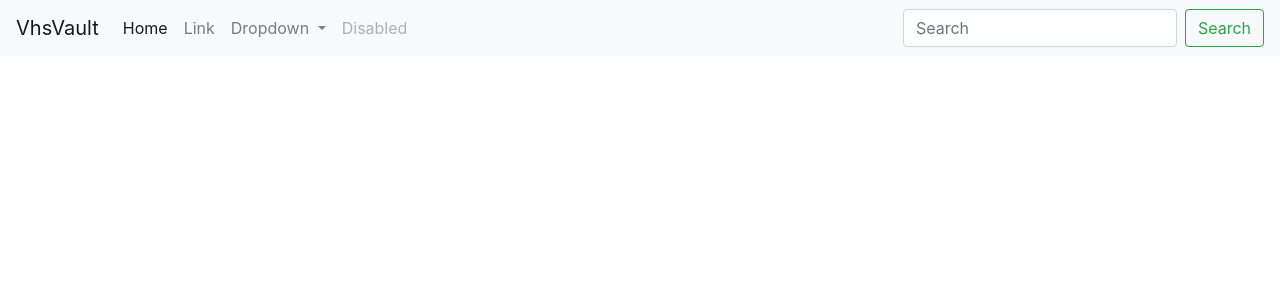
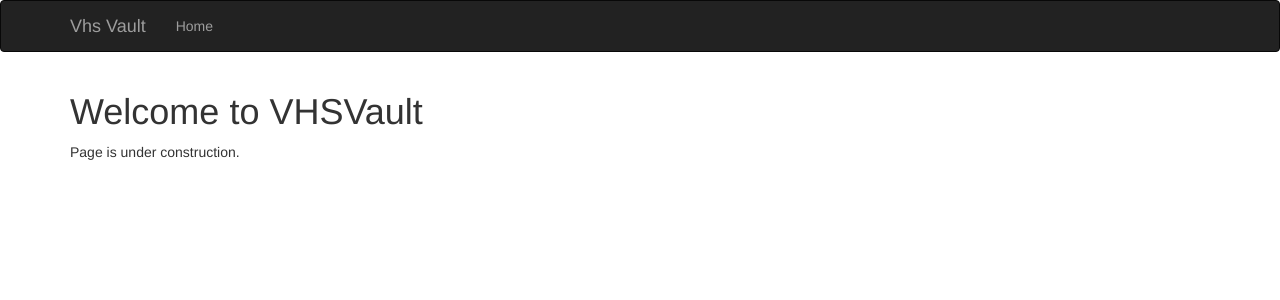
Before and after one commit to nebula1989/vhsvault, a Flask app: page / in a window 1280 px wide. Shown: the top 300 px of the page. Run offline with Flask 2, Linux system fonts and the light colour scheme; some libraries are stand-ins or nearby versions.

Commit message:
flask bootstrap implemented, consider upgrading

```diff
--- a/app.py
+++ b/app.py
@@ -1,6 +1,8 @@
 from flask import Flask, render_template
+from flask_bootstrap import Bootstrap
 
 app = Flask(__name__)
+Bootstrap(app)
 
 
 @app.route('/')
--- a/templates/base.html
+++ b/templates/base.html
@@ -1,17 +1,30 @@
-<!DOCTYPE html>
-<html lang="en">
-<head>
-    <meta name="viewport" content="width=device-width, initial-scale=1, shrink-to-fit=no">
-    <title>VHS Vault</title>
-    <link rel="stylesheet" href="https://cdn.jsdelivr.net/npm/bootstrap@4.5.3/dist/css/bootstrap.min.css" integrity="sha384-TX8t27EcRE3e/ihU7zmQxVncDAy5uIKz4rEkgIXeMed4M0jlfIDPvg6uqKI2xXr2" crossorigin="anonymous">
-</head>
+{% extends 'bootstrap/base.html' %}
 
-<body>
-{% extends 'navbar.html' %}
+{% block title %}Vhs Vault{% endblock %}
 
+{% block navbar %}
+<div class="navbar navbar-inverse" role="navigation">
+    <div class="container">
+        <div class="navbar-header">
+            <button type="button" class="navbar-toggle" data-toggle="collapse" data-target=".navbar-collapse">
+                <span class="sr-only">Toggle navigation</span>
+                <span class="icon-bar"></span>
+                <span class="icon-bar"></span>
+                <span class="icon-bar"></span>
+            </button>
+            <a class="navbar-brand" href="/">Vhs Vault</a>
+        </div>
+        <div class="navbar-collapse collapse">
+            <ul class="nav navbar-nav">
+                <li><a href="/">Home</a></li>
+            </ul>
+        </div>
+    </div>
+</div>
+{% endblock %}
 
-<script src="https://code.jquery.com/jquery-3.5.1.slim.min.js" integrity="sha384-DfXdz2htPH0lsSSs5nCTpuj/zy4C+OGpamoFVy38MVBnE+IbbVYUew+OrCXaRkfj" crossorigin="anonymous"></script>
-<script src="https://cdn.jsdelivr.net/npm/bootstrap@4.5.3/dist/js/bootstrap.bundle.min.js" integrity="sha384-ho+j7jyWK8fNQe+A12Hb8AhRq26LrZ/JpcUGGOn+Y7RsweNrtN/tE3MoK7ZeZDyx" crossorigin="anonymous"></script>
-</body>
-
-</html>
+{% block content %}
+<div class="container">
+    {% block page_content %}{% endblock %}
+</div>
+{% endblock %}
--- a/templates/index.html
+++ b/templates/index.html
@@ -1,2 +1,10 @@
-{% extends "base.html" %}
-<h1 class="h1">Welcome to VHSVault</h1>
+{% extends 'base.html' %}
+
+{% block content %}
+<div class="container">
+    {% block page_content %}
+        <h1 class="h1">Welcome to VHSVault</h1>
+        <p class="p-1">Page is under construction.</p>
+    {% endblock %}
+</div>
+{% endblock %}
--- a/templates/navbar.html
+++ /dev/null
@@ -1,35 +0,0 @@
-<nav class="navbar navbar-expand-lg navbar-light bg-light">
-  <a class="navbar-brand" href="#">VhsVault</a>
-  <button class="navbar-toggler" type="button" data-toggle="collapse" data-target="#navbarSupportedContent" aria-controls="navbarSupportedContent" aria-expanded="false" aria-label="Toggle navigation">
-    <span class="navbar-toggler-icon"></span>
-  </button>
-
-  <div class="collapse navbar-collapse" id="navbarSupportedContent">
-    <ul class="navbar-nav mr-auto">
-      <li class="nav-item active">
-        <a class="nav-link" href="#">Home <span class="sr-only">(current)</span></a>
-      </li>
-      <li class="nav-item">
-        <a class="nav-link" href="#">Link</a>
-      </li>
-      <li class="nav-item dropdown">
-        <a class="nav-link dropdown-toggle" href="#" id="navbarDropdown" role="button" data-toggle="dropdown" aria-haspopup="true" aria-expanded="false">
-          Dropdown
-        </a>
-        <div class="dropdown-menu" aria-labelledby="navbarDropdown">
-          <a class="dropdown-item" href="#">Action</a>
-          <a class="dropdown-item" href="#">Another action</a>
-          <div class="dropdown-divider"></div>
-          <a class="dropdown-item" href="#">Something else here</a>
-        </div>
-      </li>
-      <li class="nav-item">
-        <a class="nav-link disabled" href="#">Disabled</a>
-      </li>
-    </ul>
-    <form class="form-inline my-2 my-lg-0">
-      <input class="form-control mr-sm-2" type="search" placeholder="Search" aria-label="Search">
-      <button class="btn btn-outline-success my-2 my-sm-0" type="submit">Search</button>
-    </form>
-  </div>
-</nav>
--- a/templates/under-construction.html
+++ /dev/null
@@ -1 +0,0 @@
-<h1>This page is under construction</h1>
```
